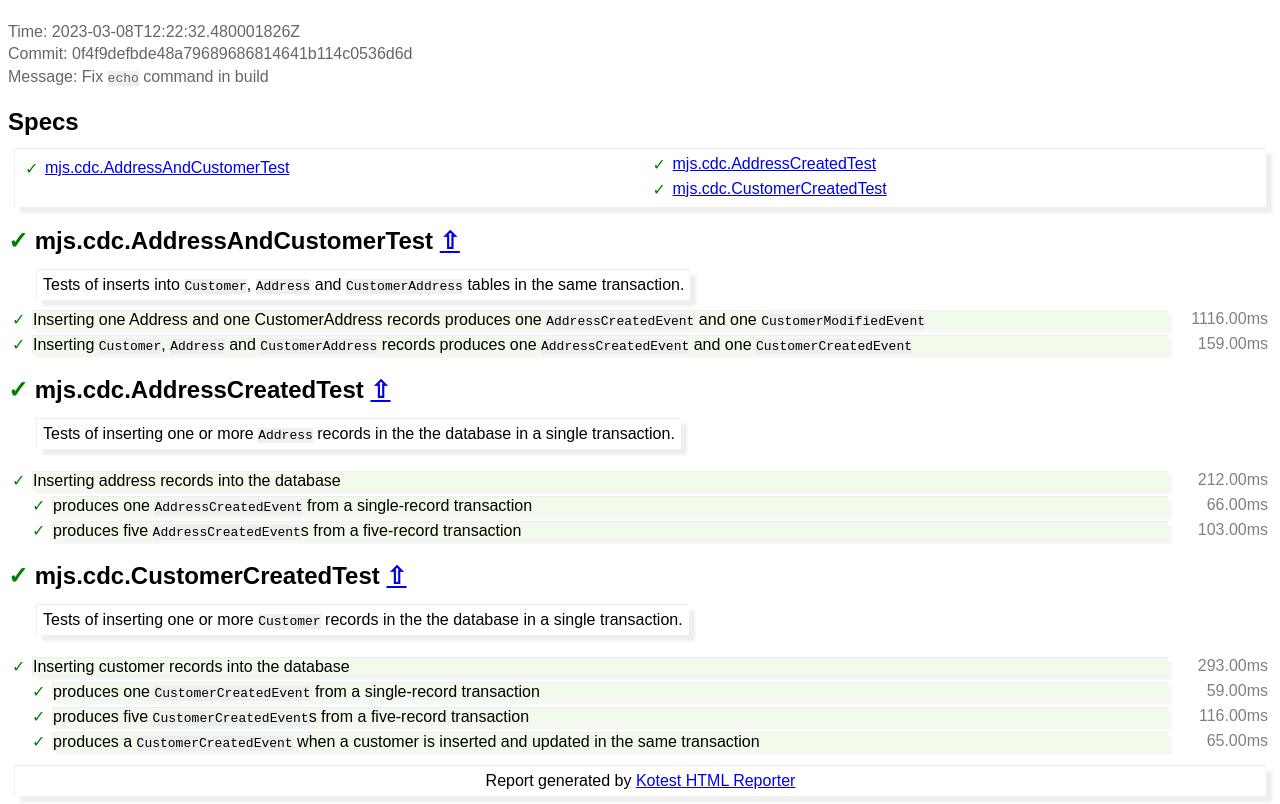
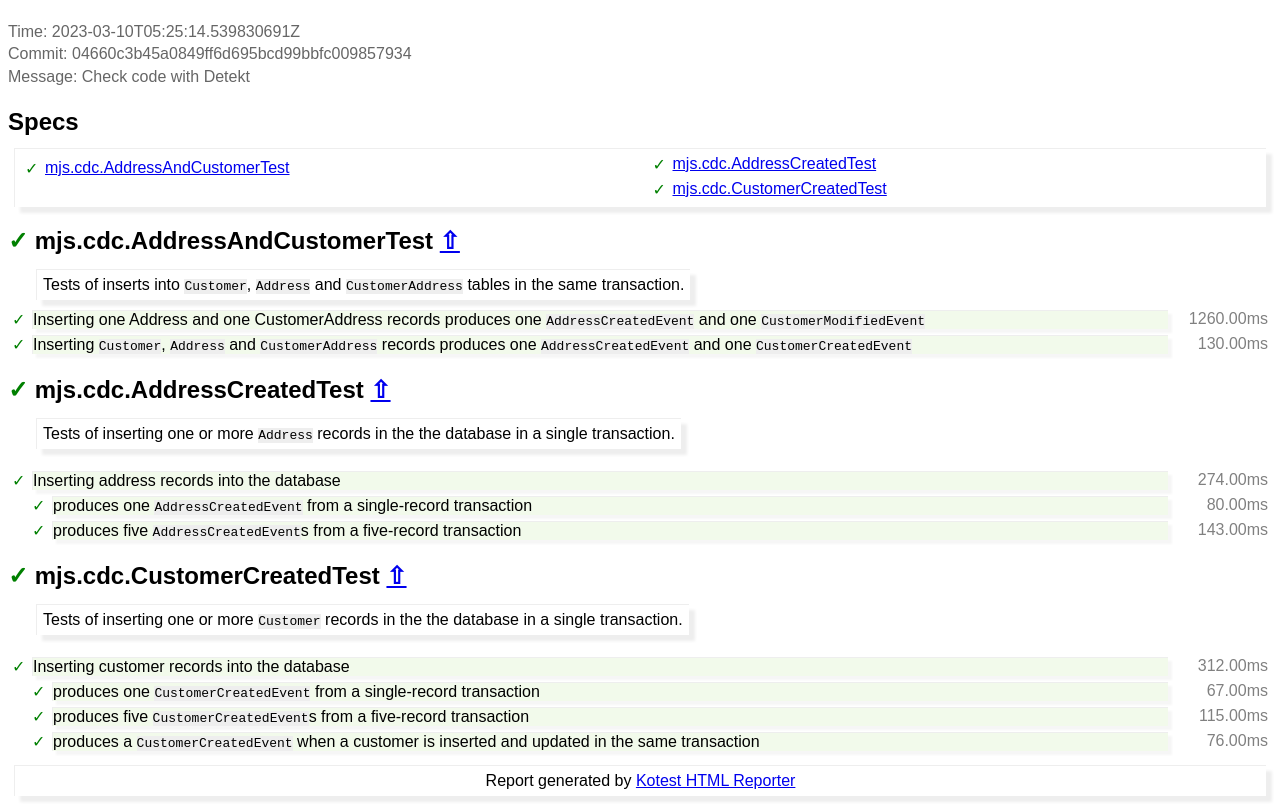
Before and after one commit to mjstrasser/cdc-kafka-streams, a plain HTML site: page index.html in a window 1280 px wide. Shown: the part 59-863 px from the top of the page. Drawn offline with Linux system fonts and the light colour scheme.

Commit message:
deploy: 04660c3b45a0849ff6d695bcd99bbfc009857934

```diff
--- a/index.html
+++ b/index.html
@@ -132,7 +132,7 @@ h2 {
   </head>
   <body>
     <h1>Test Results</h1>
-    <p class="timestamp">Time: 2023-03-08T12:22:32.480001826Z<br>Commit: 0f4f9defbde48a79689686814641b114c0536d6d<br>Message: Fix <span class='code'>echo</span> command in build</p>
+    <p class="timestamp">Time: 2023-03-10T05:25:14.539830691Z<br>Commit: 04660c3b45a0849ff6d695bcd99bbfc009857934<br>Message: Check code with Detekt</p>
     <div class="toc">
       <h2 id="toc">Specs</h2>
       <div class="toc-entries shadow-box">
@@ -159,12 +159,12 @@ h2 {
       <div class="line">
         <div class="result-col"><span class="result-Success">✓</span></div>
         <div class="name-col Success"><span class="name">Inserting one Address and one CustomerAddress records produces one <span class='code'>AddressCreatedEvent</span> and one <span class='code'>CustomerModifiedEvent</span></span></div>
-        <div class="duration-col"><span class="duration">1116.00ms</span></div>
+        <div class="duration-col"><span class="duration">1260.00ms</span></div>
       </div>
       <div class="line">
         <div class="result-col"><span class="result-Success">✓</span></div>
         <div class="name-col Success"><span class="name">Inserting <span class='code'>Customer</span>, <span class='code'>Address</span> and <span class='code'>CustomerAddress</span> records produces one <span class='code'>AddressCreatedEvent</span> and one <span class='code'>CustomerCreatedEvent</span></span></div>
-        <div class="duration-col"><span class="duration">159.00ms</span></div>
+        <div class="duration-col"><span class="duration">130.00ms</span></div>
       </div>
       <h2 id="mjs.cdc.AddressCreatedTest"><span class="result-Success">✓</span>&nbsp;mjs.cdc.AddressCreatedTest&nbsp;<a href="#toc">⇧</a></h2>
       <div class="line">
@@ -175,19 +175,19 @@ h2 {
       <div class="line">
         <div class="result-col"><span class="result-Success">✓</span></div>
         <div class="name-col Success"><span class="name">Inserting address records into the database</span></div>
-        <div class="duration-col"><span class="duration">212.00ms</span></div>
+        <div class="duration-col"><span class="duration">274.00ms</span></div>
       </div>
       <div class="line">
         <div class="block-col"></div>
         <div class="result-col"><span class="result-Success">✓</span></div>
         <div class="name-col Success"><span class="name">produces one <span class='code'>AddressCreatedEvent</span> from a single-record transaction</span></div>
-        <div class="duration-col"><span class="duration">66.00ms</span></div>
+        <div class="duration-col"><span class="duration">80.00ms</span></div>
       </div>
       <div class="line">
         <div class="block-col"></div>
         <div class="result-col"><span class="result-Success">✓</span></div>
         <div class="name-col Success"><span class="name">produces five <span class='code'>AddressCreatedEvent</span>s from a five-record transaction</span></div>
-        <div class="duration-col"><span class="duration">103.00ms</span></div>
+        <div class="duration-col"><span class="duration">143.00ms</span></div>
       </div>
       <h2 id="mjs.cdc.CustomerCreatedTest"><span class="result-Success">✓</span>&nbsp;mjs.cdc.CustomerCreatedTest&nbsp;<a href="#toc">⇧</a></h2>
       <div class="line">
@@ -198,25 +198,25 @@ h2 {
       <div class="line">
         <div class="result-col"><span class="result-Success">✓</span></div>
         <div class="name-col Success"><span class="name">Inserting customer records into the database</span></div>
-        <div class="duration-col"><span class="duration">293.00ms</span></div>
+        <div class="duration-col"><span class="duration">312.00ms</span></div>
       </div>
       <div class="line">
         <div class="block-col"></div>
         <div class="result-col"><span class="result-Success">✓</span></div>
         <div class="name-col Success"><span class="name">produces one <span class='code'>CustomerCreatedEvent</span> from a single-record transaction</span></div>
-        <div class="duration-col"><span class="duration">59.00ms</span></div>
+        <div class="duration-col"><span class="duration">67.00ms</span></div>
       </div>
       <div class="line">
         <div class="block-col"></div>
         <div class="result-col"><span class="result-Success">✓</span></div>
         <div class="name-col Success"><span class="name">produces five <span class='code'>CustomerCreatedEvent</span>s from a five-record transaction</span></div>
-        <div class="duration-col"><span class="duration">116.00ms</span></div>
+        <div class="duration-col"><span class="duration">115.00ms</span></div>
       </div>
       <div class="line">
         <div class="block-col"></div>
         <div class="result-col"><span class="result-Success">✓</span></div>
         <div class="name-col Success"><span class="name">produces a <span class='code'>CustomerCreatedEvent</span> when a customer is inserted and updated in the same transaction</span></div>
-        <div class="duration-col"><span class="duration">65.00ms</span></div>
+        <div class="duration-col"><span class="duration">76.00ms</span></div>
       </div>
     </div>
     <div class="shadow-box tagline">Report generated by <a href="https://github.com/mjstrasser/kotest-html-reporter#kotest-html-reporter" target="_blank">Kotest HTML Reporter</a></div>
```
